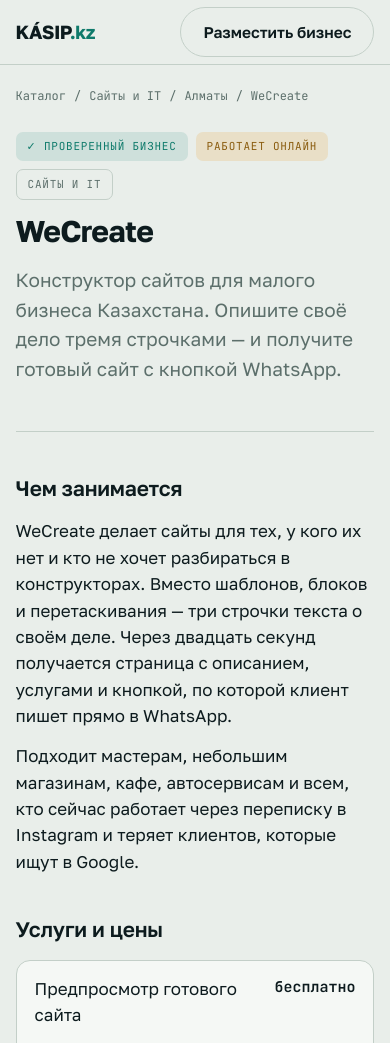
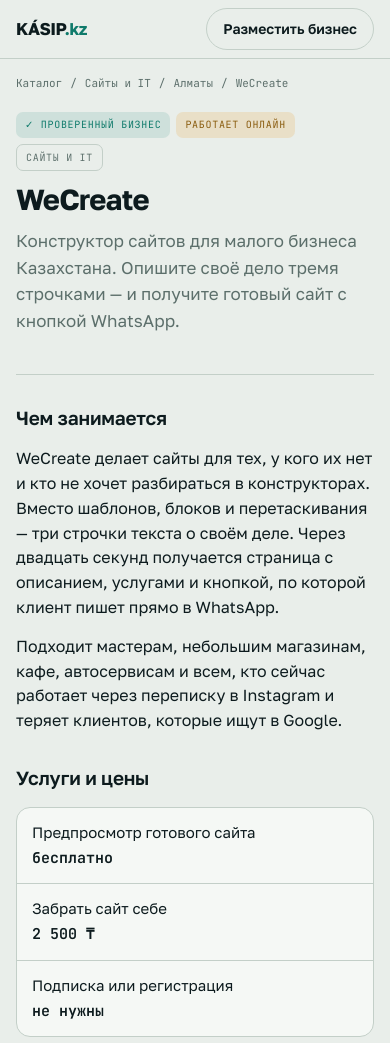
Before and after one commit to Beka-end/Zerta, a plain HTML site: page biz/wecreate.html in a window 390 px wide. Shown: the top 1043 px of the page. Drawn offline with Linux system fonts and the light colour scheme; a web font is replaced by a local one.

Commit message:
Add files via upload

```diff
--- a/biz/wecreate.html
+++ b/biz/wecreate.html
@@ -92,6 +92,34 @@
   display:flex;justify-content:space-between;gap:14px;flex-wrap:wrap}
 footer a{color:var(--muted)}
 .disclaimer{font-size:13px;color:var(--muted);border-top:1px solid var(--line);padding-top:20px;margin-top:20px}
+
+@media(max-width:760px){
+  body{font-size:16px}
+  .wrap{width:calc(100% - 32px)}
+  .nav-in{gap:12px;height:58px}
+  .logo{font-size:17px}
+  .nav .btn{padding:9px 16px;font-size:14px}
+  .crumbs{font-size:11px;padding-top:16px}
+  .head{padding:20px 0 26px}
+  .lede{font-size:17px;max-width:none;margin-top:14px}
+  .badges{gap:6px;margin-bottom:13px}
+  .badge{font-size:10px;padding:5px 9px}
+  .cols{padding:28px 0 40px;gap:26px}
+  .block{margin-bottom:30px}
+  h2{font-size:19px}
+  .prices .row{padding:13px 15px;font-size:15px;gap:12px}
+  .side{gap:12px}
+  .panel{padding:19px}
+  .step{gap:12px}
+  .mapbox iframe{height:180px}
+  .disclaimer{font-size:12.5px}
+  footer{padding:24px 0 36px;font-size:13px}
+}
+@media(max-width:400px){
+  h1{font-size:29px}
+  .prices .row{flex-direction:column;gap:3px}
+  .prices b{align-self:flex-start}
+}
 @media(max-width:880px){
   .cols{grid-template-columns:1fr;gap:30px;padding-bottom:50px}
   .side{position:static}
```
